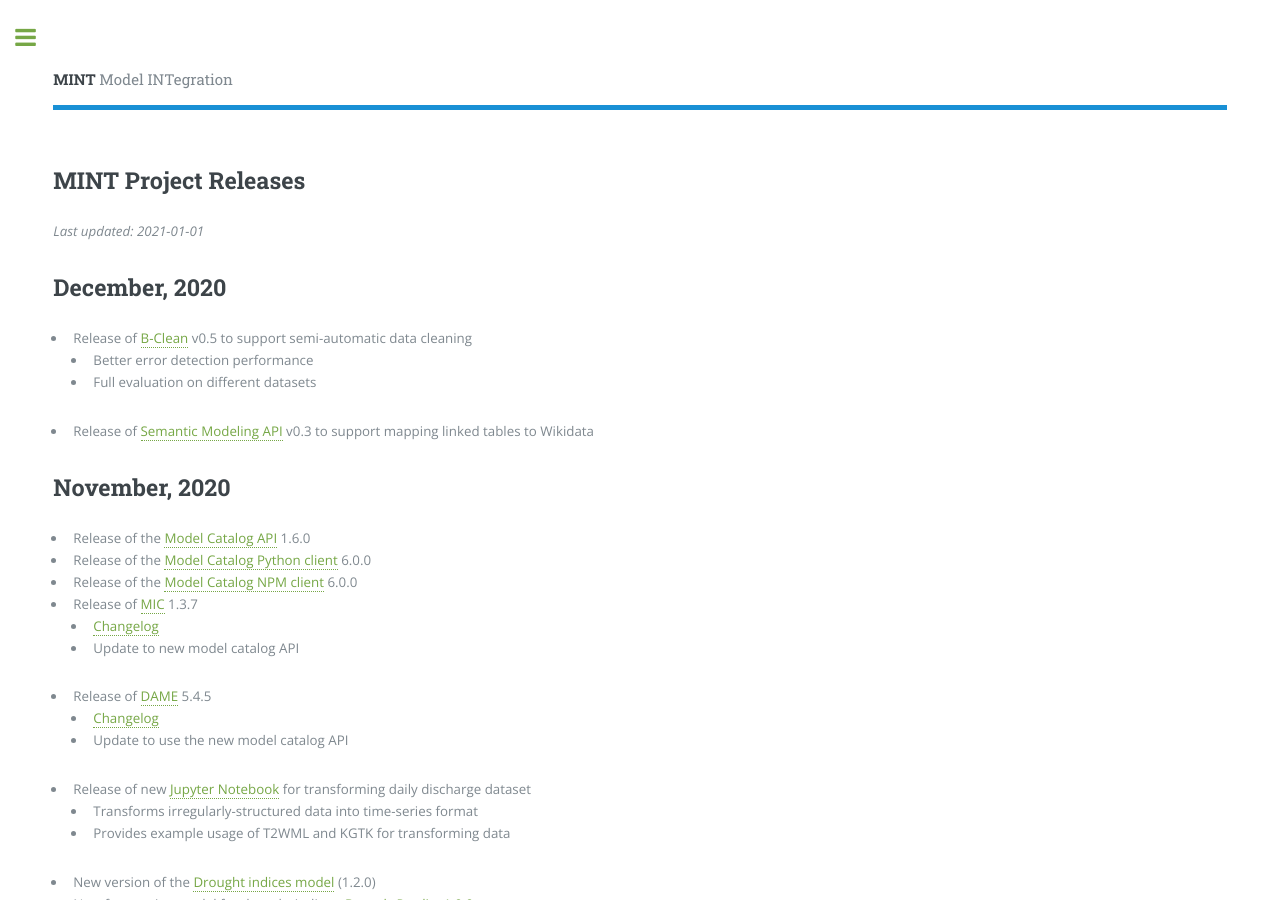
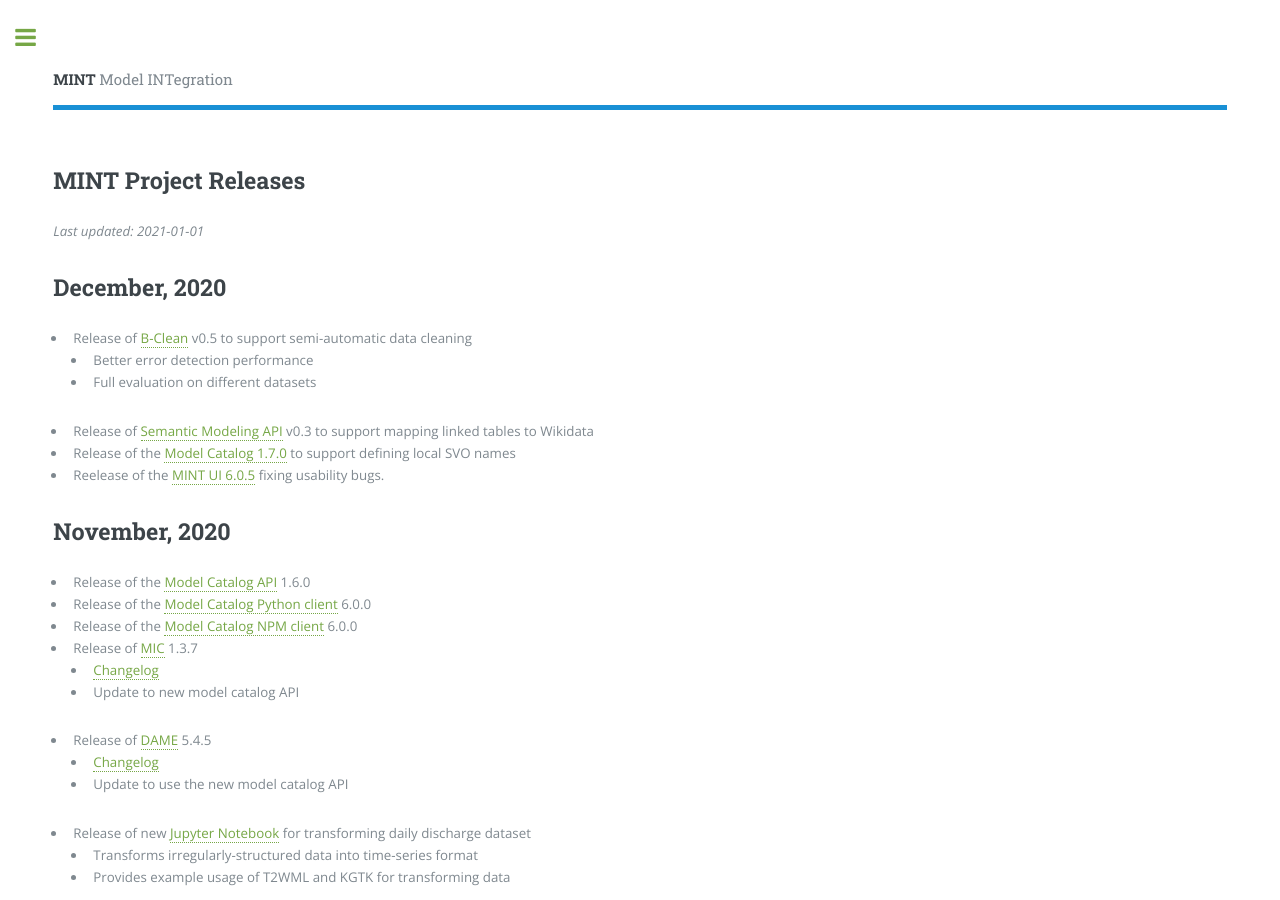
Before and after one commit to KnowledgeCaptureAndDiscovery/MINT, a Jekyll site: the page built from releases.md, in a window 1280 px wide and 900 px high. Built offline with Jekyll 4.4.1, drawn with Linux system fonts in a browser that asks for light colours.

Commit message:
Update releases.md

```diff
--- a/releases.md
+++ b/releases.md
@@ -9,7 +9,9 @@
  * Release of [B-Clean](https://github.com/minhptx/B-clean-public) v0.5 to support semi-automatic data cleaning
    * Better error detection performance
    * Full evaluation on different datasets
- * Release of [Semantic Modeling API]( https://github.com/mintproject/semantic-modeling-api) v0.3 to support mapping linked tables to Wikidata
+ * Release of [Semantic Modeling API](https://github.com/mintproject/semantic-modeling-api) v0.3 to support mapping linked tables to Wikidata
+ * Release of the [Model Catalog 1.7.0](https://github.com/mintproject/ModelCatalog/releases/tag/1.7.0) to support defining local SVO names
+ * Reelease of the [MINT UI 6.0.5](https://github.com/mintproject/mint-ui-lit/releases/tag/6.0.5) fixing usability bugs.
 
 
 ## November, 2020
```
